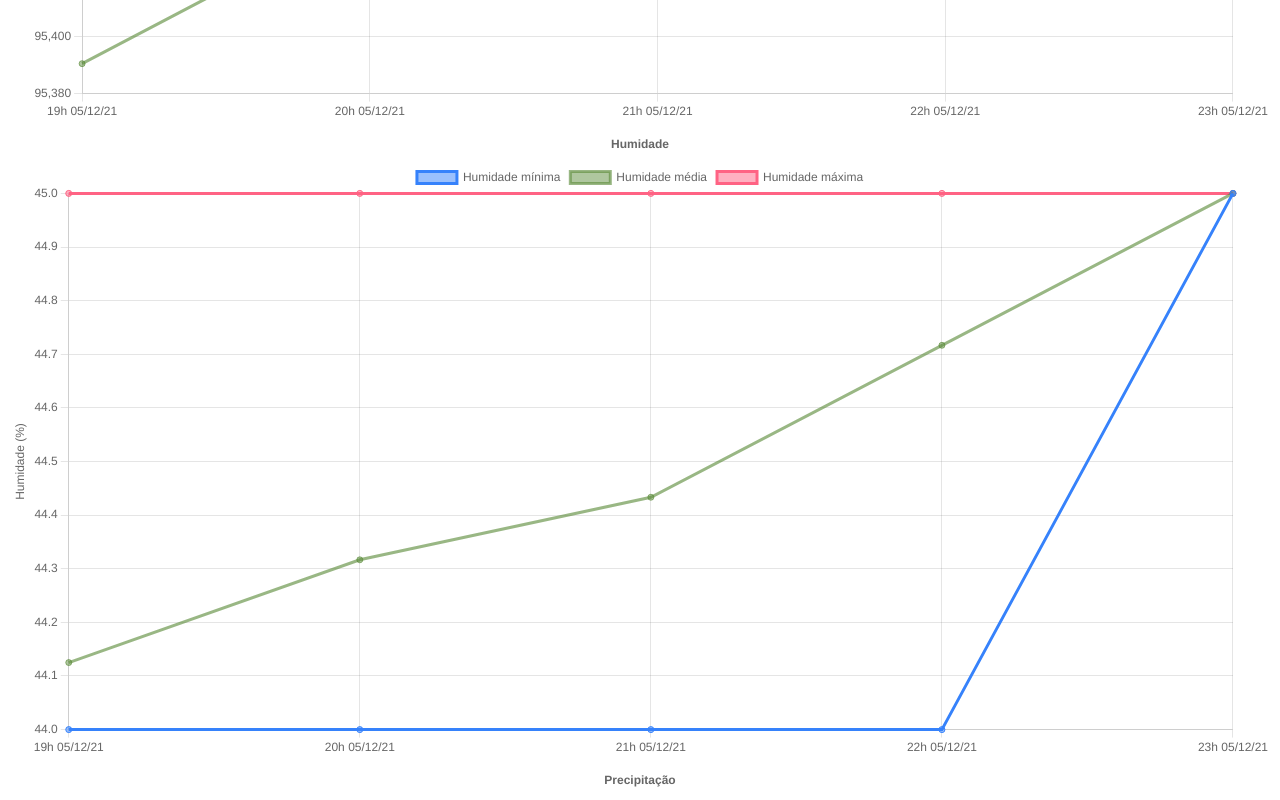
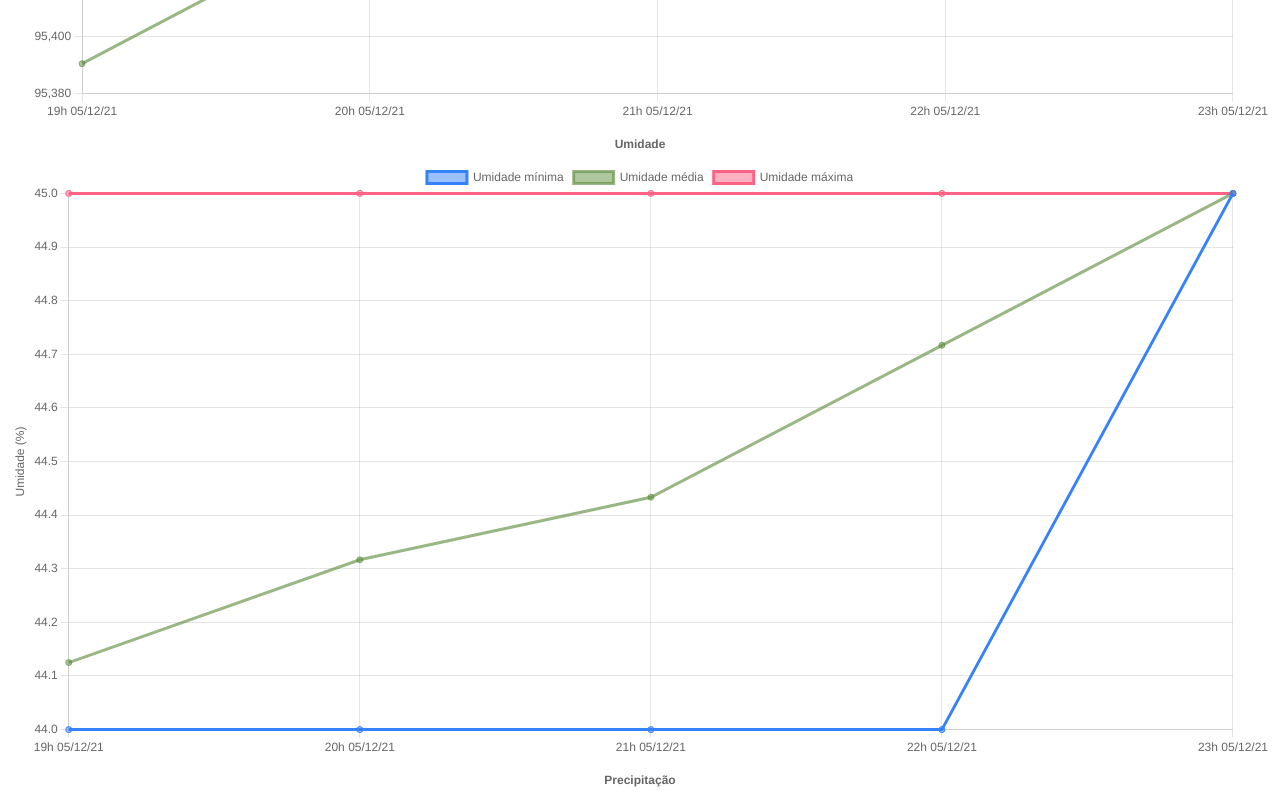
Before and after one commit to luizsetten/nextjs-wheater-if, a Next.js app: page /logs/1 in a window 1280 px wide. Shown: the part 1260-2060 px from the top of the page. Built offline with nearby package versions, Linux system fonts and the light colour scheme.

Commit message:
feat: use date selector

```diff
--- a/src/pages/logs/[station_id].tsx
+++ b/src/pages/logs/[station_id].tsx
@@ -83,9 +83,10 @@ function Logs() {
 
   async function loadData() {
     try {
-      const {data} = await axiosInstance.get(`logs/5663b746-744a-40a4-a590-a7ac9abc48d8/2021-12-05T21:00:00.000Z/2021-12-06T01:00:00.000Z`)
+      // const {data} = await axiosInstance.get(`logs/5663b746-744a-40a4-a590-a7ac9abc48d8/2021-12-05T21:00:00.000Z/2021-12-06T01:00:00.000Z`)
+      const {data} = await axiosInstance.get(`logs/5663b746-744a-40a4-a590-a7ac9abc48d8/${minDate.toISOString()}/${maxDate.toISOString()}`)
 
-      console.log("chegou", data);
+      console.log("chegou", data, minDate, maxDate);
     } catch {
 
     }
@@ -93,7 +94,7 @@ function Logs() {
 
   async function downloadCSV() {
     try {
-      const {data} = await axiosInstance.get(`logs/5663b746-744a-40a4-a590-a7ac9abc48d8/2021-12-05T21:00:00.000Z/2021-12-06T01:00:00.000Z/download`)
+      const {data} = await axiosInstance.get(`logs/5663b746-744a-40a4-a590-a7ac9abc48d8/${minDate.toISOString()}/${maxDate.toISOString()}/download`)
 
       const url = window.URL.createObjectURL(new Blob([data]));
       const link = document.createElement('a');
@@ -116,7 +117,7 @@ function Logs() {
         <Input type="date" onChange={event => setMinDate(new Date(event.target.value))} />
       </Box>
       <Box maxW="10rem">
-        <Input type="date" />
+        <Input type="date" onChange={event => setMaxDate(new Date(event.target.value))}/>
       </Box>
       <Box>
         <Button onClick={loadData} colorScheme='blue'>Carregar</Button>
@@ -135,7 +136,7 @@ function Logs() {
       </Box>
 
       <Box p="1" m={{sm: 2, lg: 4}} borderWidth="1px" borderRadius="lg">
-        <Chart dataSet={humidity} hasThree title="Humidade" color="#5839" darkestColor="#5837" label="Humidade (%)"/>
+        <Chart dataSet={humidity} hasThree title="Umidade" color="#5839" darkestColor="#5837" label="Umidade (%)"/>
       </Box>
 
       <Box p="1" m={{sm: 2, lg: 4}} borderWidth="1px" borderRadius="lg">
```
